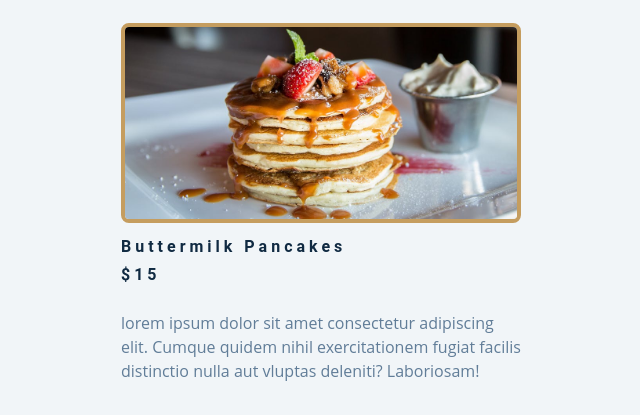
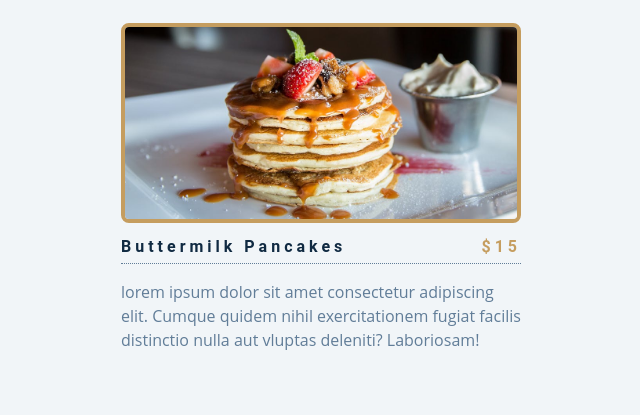
Before and after one commit to nanceed/menu-project, a plain HTML site: page index.html in a window 1280 px wide. Shown: the part 145-560 px from the top of the page, without its empty margins (319-959 px from the left). Drawn offline with Linux system fonts and the light colour scheme.

Commit message:
Updated css

```diff
--- a/styles.css
+++ b/styles.css
@@ -197,6 +197,17 @@ Menu
     border: 0.25rem solid var(--clr-gold);
     border-radius: var(--radius);
 }
+.item-info header {
+    display: flex;
+    justify-content: space-between;
+    border-bottom: 0.5px dotted var(--clr-grey-5);
+}
+.item-info h4 {
+    margin-bottom: 0.5rem;
+}
+.price {
+    color: var(--clr-gold);
+}
 .item-text {
     margin-bottom: 0;
     padding-top: 1rem;
```
